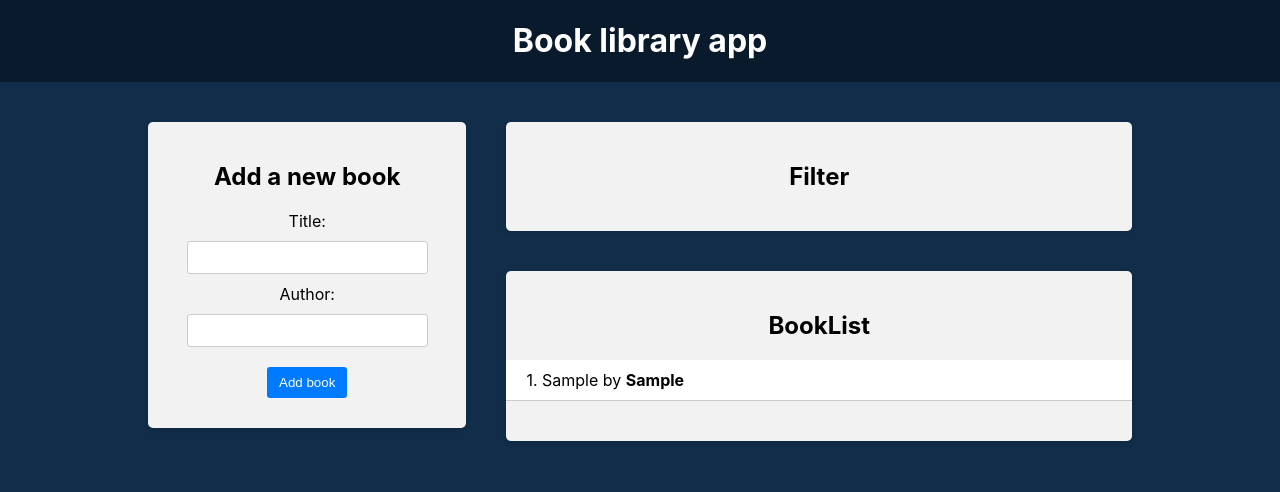
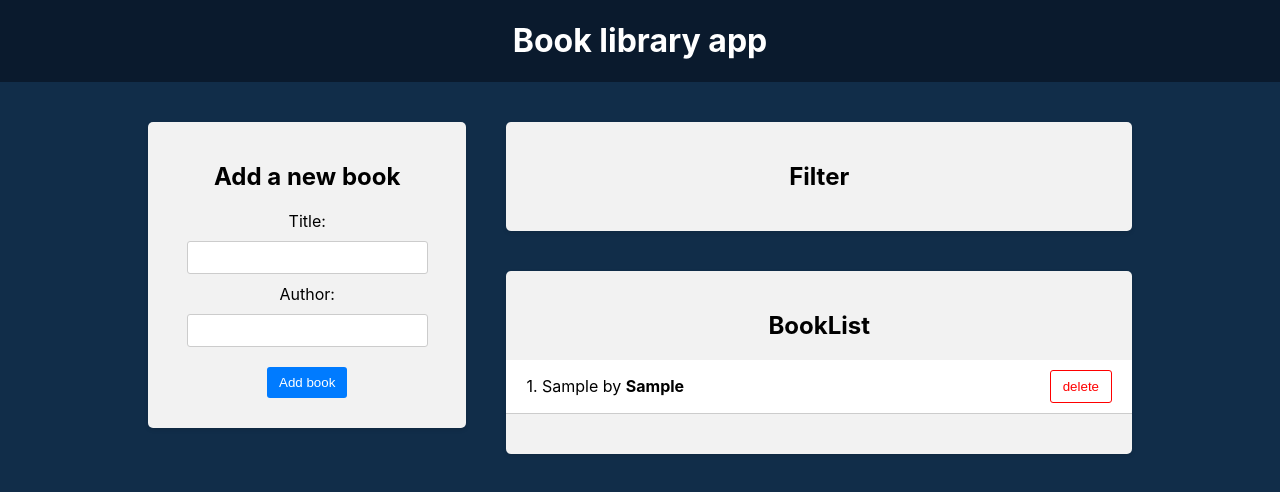
Before and after one commit to XMEJLb/30-react-redux, a React (Create React App) app in the folder frontend/: page / in a window 1280 px wide. Both pictures are taken after typing "Sample", "Sample" into the empty fields and a click on the button "Add book". Shown: the top 492 px of the page. Built offline with nearby package versions, Linux system fonts and the light colour scheme.

Commit message:
added deleteBook

```diff
--- a/frontend/src/components/BookList/BookList.js
+++ b/frontend/src/components/BookList/BookList.js
@@ -1,8 +1,14 @@
-import { useSelector } from "react-redux";
+import { useSelector, useDispatch } from "react-redux";
+import { deleteBook } from "../../redux/books/actionCreators";
+
 import "./BookList.css";
 
 const BookList = () => {
   const books = useSelector((state) => state.books);
+  const dispatch = useDispatch();
+  const handleDeleteBook = (id) => {
+    dispatch(deleteBook(id));
+  };
   return (
     <div className="app-block book-list">
       <h2>BookList</h2>
@@ -13,7 +19,12 @@
           {books.map((book, i) => (
             <li key={book.id}>
               <div className="book-info">
-                {++i}. {book.title} by <strong>{book.author}</strong>
+                {++i}. {book.title} by <strong>{book.author}</strong>{" "}
+              </div>
+              <div className="book-actions">
+                <button onClick={() => handleDeleteBook(book.id)}>
+                  delete
+                </button>
               </div>
             </li>
           ))}
--- a/frontend/src/redux/books/actionCreators.js
+++ b/frontend/src/redux/books/actionCreators.js
@@ -6,3 +6,10 @@
     payload: newBook,
   };
 };
+
+export const deleteBook = (bookId) => {
+  return {
+    type: a.DELETE_BOOK,
+    payload: bookId,
+  };
+};
--- a/frontend/src/redux/books/actionTypes.js
+++ b/frontend/src/redux/books/actionTypes.js
@@ -1 +1,2 @@
 export const ADD_BOOK = "ADD_BOOK";
+export const DELETE_BOOK = "DELETE_BOOK";
--- a/frontend/src/redux/books/reducer.js
+++ b/frontend/src/redux/books/reducer.js
@@ -6,6 +6,9 @@
     case a.ADD_BOOK:
       return [...state, action.payload];
 
+    case a.DELETE_BOOK:
+      return state.filter((e) => action.payload !== e.id);
+
     default:
       return state;
   }
```
